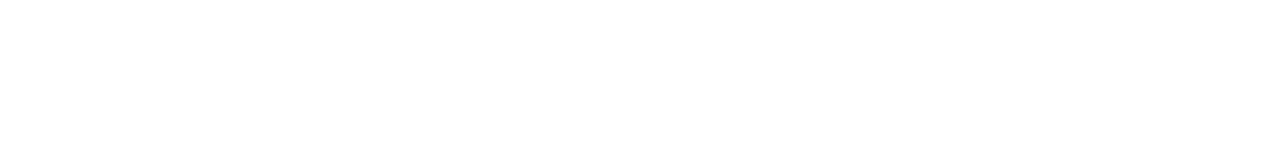
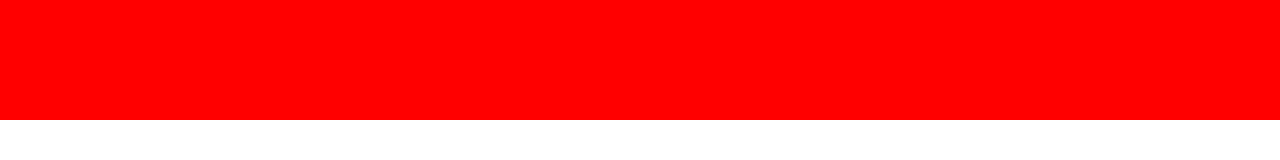
Before and after one commit to saya-94/caravan, a plain HTML site: page index.html in a window 1280 px wide. Drawn offline with Linux system fonts and the light colour scheme; files that its build step writes are made by us from their sources; files whose address does not match are found by name.

Commit message:
[Add] ヘッダーの箱作成

```diff
--- a/index.html
+++ b/index.html
@@ -4,14 +4,12 @@
  <meta charset="UTF-8">
 
  <!-- CSSファイルの読み込み -->
- <link rel="stylesheet" href="/Users/infratop/Desktop/caravan/style.css">
+ <link rel="stylesheet" href="style.css">
  <title>CARAVAN</title>
 </head>
 <body>
-
-
-
-
+<!-- header用のdiv 後でheader用のタグに変更する -->
+ <div class="header"></div>
 
 
 </body>
--- a/style.css
+++ b/style.css
@@ -4,3 +4,12 @@
  padding: 0;
  box-sizing: border-box;
 }
+
+/* width(ウィズ/ウィドゥス) ＝　横幅
+　　heght(ハイト) = 高さ
+    背景色は　#FF0000 = 赤 */
+.header{
+ width: 100%;
+ height: 120px;
+ background-color: #FF0000;
+}
```
Also changed, not shown: 1 other file.
